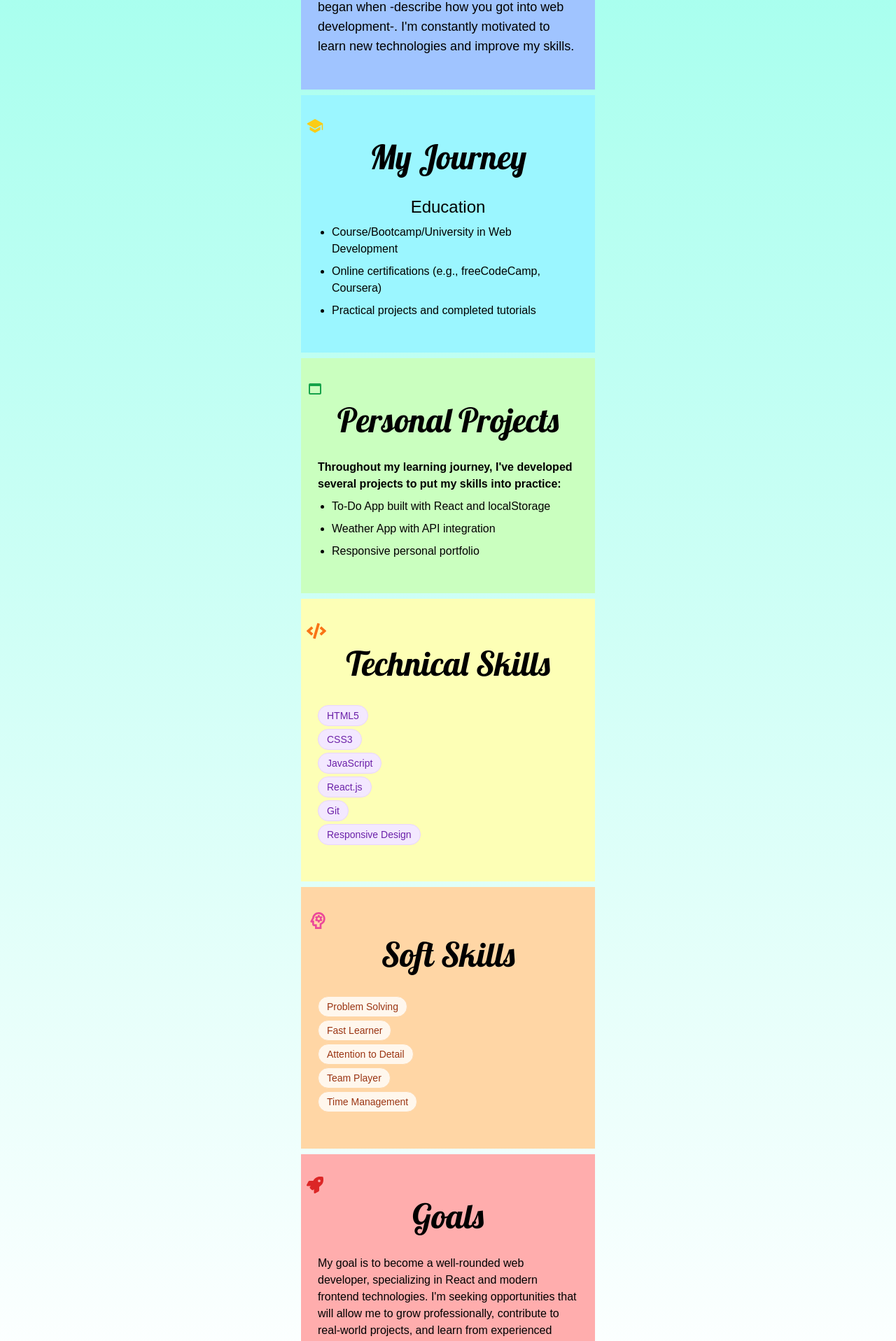
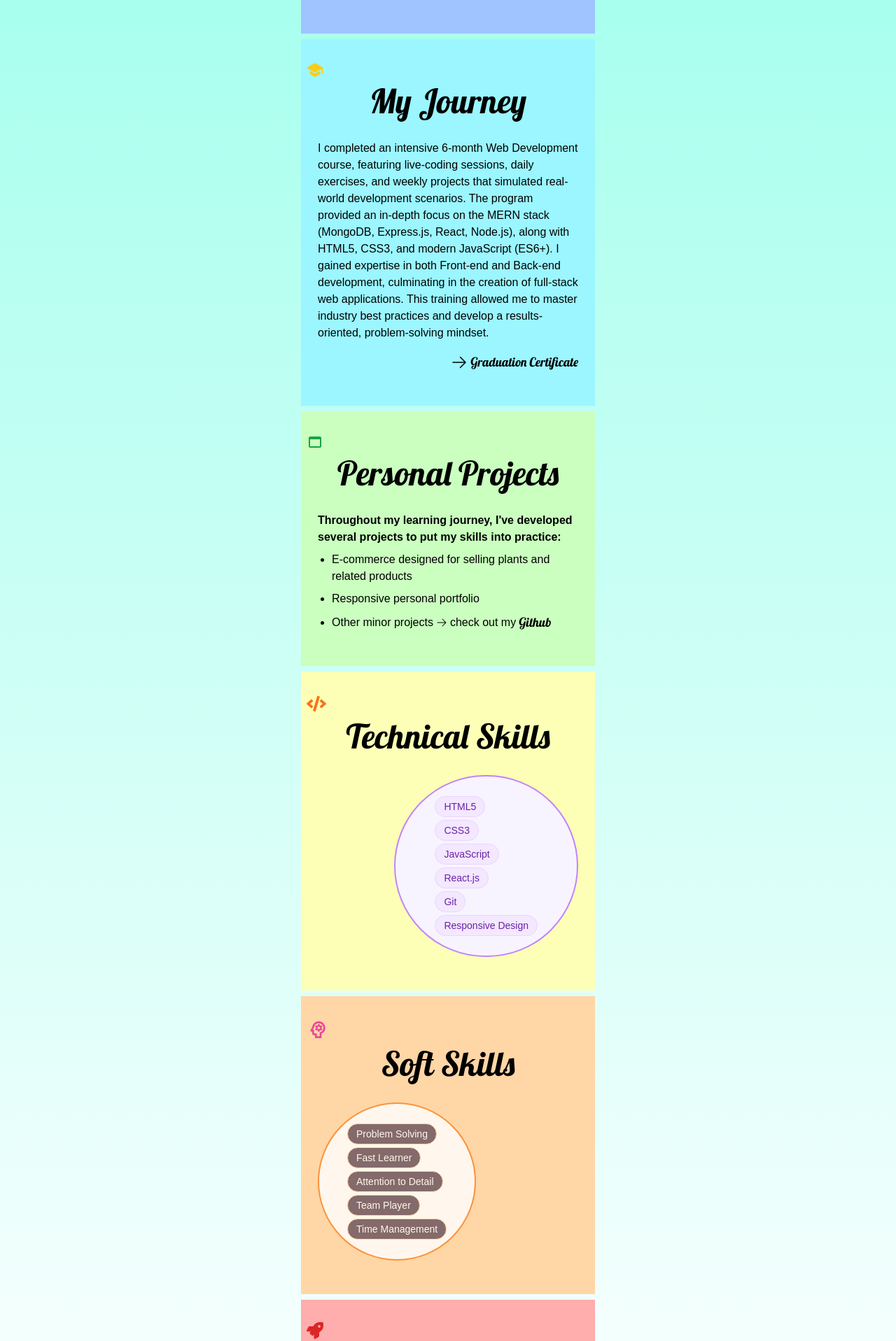
Before and after one commit to mihail093/Portfolio, a React (Vite) app in the folder portfolio/: page /about in a window 1280 px wide. Shown: the part 880-2797 px from the top of the page at 70% size. Built offline with nearby package versions, Linux system fonts and the light colour scheme; no server answers.

Commit message:
about page modifiche

```diff
--- /dev/null
+++ b/portfolio/src/pages/About.css
@@ -0,0 +1,23 @@
+.main-container {
+    width: 840px;
+    height: auto;
+    animation: visual 0.5s ease-out;
+}
+
+@keyframes visual {
+    0% {
+        width: 0px;
+        opacity: 0;
+        transform: scale(0.8);
+    }
+    50% {
+        width: 420px;
+        opacity: 0.7;
+        transform: scale(1.8);
+    }
+    100% {
+        width: 840px;
+        opacity: 1;
+        transform: scale(1);
+    }
+}
--- a/portfolio/src/pages/About.jsx
+++ b/portfolio/src/pages/About.jsx
@@ -1,88 +1,266 @@
-import React from 'react';
-import AboutCard from '../components/layout/AboutCard';
+import React, { useState, useEffect } from "react";
+import AboutCard from "../components/layout/AboutCard";
+import { ResponsiveCloudinaryImage } from "../components/ui";
+import { mediaService } from "../services/apiService";
+import { useTheme } from "../context/ThemeContext";
+import { ArrowRightIcon, XMarkIcon } from "@heroicons/react/24/solid";
+import "./About.css";
 
 export default function About() {
+  const GRADUATION_CERTIFICATE_IMG = "68c1d1a7d12adfc2ce979970";
+
+  // useState per salvare l'immagine Graduation Certificate
+  const [certificate, setCertificate] = useState([]);
+
+  // useState per gestire visualizzazione dell'immagine Graduation Certificate
+  const [isClicked, setIsClicked] = useState(false);
+
+  // useEffect per il caricamento dell'immagine Graduation Certificate
+  useEffect(() => {
+    const fetchImgData = async () => {
+      try {
+        const certificateImageData = await mediaService.getMediaById(
+          GRADUATION_CERTIFICATE_IMG
+        );
+        if (certificateImageData) {
+          setCertificate(certificateImageData.data);
+        }
+      } catch (error) {
+        console.error(
+          "Errore nel caricamento dell'immagine Graduation Certificate",
+          error
+        );
+      }
+    };
+
+    fetchImgData();
+  }, []);
+
+  const { isDark } = useTheme();
+
   return (
-    <div className='my-4'>
+    <>
+      {isClicked &&
+        <div
+          className={`
+            w-full h-full z-20 fixed top-0 left-0
+            ${isDark ? 'bg-black/60' : 'bg-black/50'}
+          `}
+        >
+        </div>
+      }
+      <div className="z-10">
         <AboutCard
-        type='profile'
-        title='About Me'
+          type="profile"
+          title="About Me"
           content={
-          <p className='text-lg'>
-          I'm a passionate Junior Web Developer with a deep interest in technology and web development.
-          My journey into programming began when -describe how you got into web development-.
-          I'm constantly motivated to learn new technologies and improve my skills.
+            <p className="text-md">
+              I'm a passionate Junior Web Developer with a deep interest in
+              technology and web development. I'm constantly motivated to learn
+              new technologies and improve my skills.
             </p>
           }
         />
         <AboutCard
-        type='education'
-        title='My Journey'
+          type="education"
+          title="My Journey"
           content={
             <div>
-            <h3 className='text-center text-2xl mb-2'>Education</h3>
-            <ul className='text-md list-disc pl-5 space-y-2'>
-              <li>Course/Bootcamp/University in Web Development</li>
-              <li>Online certifications (e.g., freeCodeCamp, Coursera)</li>
-              <li>Practical projects and completed tutorials</li>
+              <p className="text-md">
+                I completed an intensive 6-month Web Development course,
+                featuring live-coding sessions, daily exercises, and weekly
+                projects that simulated real-world development scenarios. The
+                program provided an in-depth focus on the MERN stack (MongoDB,
+                Express.js, React, Node.js), along with HTML5, CSS3, and modern
+                JavaScript (ES6+). I gained expertise in both Front-end and
+                Back-end development, culminating in the creation of full-stack
+                web applications. This training allowed me to master industry
+                best practices and develop a results-oriented, problem-solving
+                mindset.
+              </p>
+              <div className="flex flex-column justify-end mt-4">
+                <ArrowRightIcon className="w-8 px-1" />
+                <p
+                  className={`
+                    font-lobster text-lg select-none hover:underline cursor-pointer
+                    ${isDark ? "hover:text-[#fde047]" : "hover:text-[#515151]"}
+                  `}
+                  onClick={() => setIsClicked(true)}
+                >
+                  Graduation Certificate
+                </p>
+              </div>
+            </div>
+          }
+        />
+        <AboutCard
+          type="project"
+          title="Personal Projects"
+          content={
+            <div>
+              <p className="text-md font-bold mb-2">
+                Throughout my learning journey, I've developed several projects
+                to put my skills into practice:
+              </p>
+              <ul className="text-md list-disc pl-5 space-y-2">
+                <li>
+                  E-commerce designed for selling plants and related products
+                </li>
+                <li>Responsive personal portfolio</li>
+                <li>
+                  <span className="inline-flex items-center">
+                    Other minor projects <ArrowRightIcon className="w-6 px-1" />{" "}
+                    check out my
+                    <a
+                      href="https://github.com/mihail093"
+                      target="_blank"
+                      rel="noopener noreferrer"
+                      className={`
+                        font-lobster px-1 text-lg select-none
+                        ${
+                          isDark
+                            ? "hover:text-[#4ade80]"
+                            : "hover:text-[#16a34a]"
+                        }
+                      `}
+                    >
+                      Github
+                    </a>
+                  </span>
+                </li>
               </ul>
             </div>
           }
         />
         <AboutCard
-        type='project'
-        title='Personal Projects'
+          type="technicalSkills"
+          title="Technical Skills"
           content={
-          <div>
-            <p className='text-md font-bold mb-2'>
-              Throughout my learning journey, I've developed several projects to put my skills into practice:
-            </p>
-            <ul className='text-md list-disc pl-5 space-y-2'>
-              <li>To-Do App built with React and localStorage</li>
-              <li>Weather App with API integration</li>
-              <li>Responsive personal portfolio</li>
+            <div className="flex justify-end">
+              <ul
+                className="
+                    max-w-fit py-6 px-14 bg-[#f7f4ff] text-purple-800 font-medium text-sm
+                    rounded-full border-2 border-purple-400
+                  "
+              >
+                <li
+                  className="
+                      max-w-fit px-3 py-1 bg-purple-100 rounded-full border border-purple-200 my-1
+                    "
+                >
+                  HTML5
+                </li>
+                <li
+                  className="
+                      max-w-fit px-3 py-1 bg-purple-100 rounded-full border border-purple-200 my-1
+                    "
+                >
+                  CSS3
+                </li>
+                <li
+                  className="
+                      max-w-fit px-3 py-1 bg-purple-100 rounded-full border border-purple-200 my-1
+                    "
+                >
+                  JavaScript
+                </li>
+                <li
+                  className="
+                      max-w-fit px-3 py-1 bg-purple-100 rounded-full border border-purple-200 my-1
+                    "
+                >
+                  React.js
+                </li>
+                <li
+                  className="
+                      max-w-fit px-3 py-1 bg-purple-100 rounded-full border border-purple-200 my-1
+                    "
+                >
+                  Git
+                </li>
+                <li
+                  className="
+                      max-w-fit px-3 py-1 bg-purple-100 rounded-full border border-purple-200 my-1
+                    "
+                >
+                  Responsive Design
+                </li>
               </ul>
             </div>
           }
         />
         <AboutCard
-        type='technicalSkills'
-        title='Technical Skills'
+          type="softSkills"
+          title="Soft Skills"
           content={
-            <ul>
-              <li className='max-w-fit px-3 py-1 bg-purple-100 text-purple-800 rounded-full font-medium text-sm border border-purple-200 my-1'>HTML5</li>
-              <li className='max-w-fit px-3 py-1 bg-purple-100 text-purple-800 rounded-full font-medium text-sm border border-purple-200 my-1'>CSS3</li>
-              <li className='max-w-fit px-3 py-1 bg-purple-100 text-purple-800 rounded-full font-medium text-sm border border-purple-200 my-1'>JavaScript</li>
-              <li className='max-w-fit px-3 py-1 bg-purple-100 text-purple-800 rounded-full font-medium text-sm border border-purple-200 my-1'>React.js</li>
-              <li className='max-w-fit px-3 py-1 bg-purple-100 text-purple-800 rounded-full font-medium text-sm border border-purple-200 my-1'>Git</li>
-              <li className='max-w-fit px-3 py-1 bg-purple-100 text-purple-800 rounded-full font-medium text-sm border border-purple-200 my-1'>Responsive Design</li>
+            <ul
+              className="
+                max-w-fit py-6 px-10 bg-orange-50 text-orange-50 font-medium text-sm
+                rounded-full border-2 border-orange-400
+              "
+            >
+              <li
+                className="
+                  max-w-fit px-3 py-1 bg-[#846a6a] rounded-full border border-orange-200 my-1
+                "
+              >
+                Problem Solving
+              </li>
+              <li
+                className="
+                  max-w-fit px-3 py-1 bg-[#846a6a] rounded-full border border-orange-200 my-1
+                "
+              >
+                Fast Learner
+              </li>
+              <li
+                className="
+                  max-w-fit px-3 py-1 bg-[#846a6a] rounded-full border border-orange-200 my-1
+                "
+              >
+                Attention to Detail
+              </li>
+              <li
+                className="
+                  max-w-fit px-3 py-1 bg-[#846a6a] rounded-full border border-orange-200 my-1
+                "
+              >
+                Team Player
+              </li>
+              <li
+                className="
+                  max-w-fit px-3 py-1 bg-[#846a6a] rounded-full border border-orange-200 my-1
+                "
+              >
+                Time Management
+              </li>
             </ul>
           }
         />
         <AboutCard
-        type='softSkills'
-        title='Soft Skills'
+          type="goals"
+          title="Goals"
           content={
-          <ul>
-            <li className='max-w-fit px-3 py-1 bg-orange-50 text-orange-800 rounded-full font-medium text-sm border border-orange-200 my-1'>Problem Solving</li>
-            <li className='max-w-fit px-3 py-1 bg-orange-50 text-orange-800 rounded-full font-medium text-sm border border-orange-200 my-1'>Fast Learner</li>
-            <li className='max-w-fit px-3 py-1 bg-orange-50 text-orange-800 rounded-full font-medium text-sm border border-orange-200 my-1'>Attention to Detail</li>
-            <li className='max-w-fit px-3 py-1 bg-orange-50 text-orange-800 rounded-full font-medium text-sm border border-orange-200 my-1'>Team Player</li>
-            <li className='max-w-fit px-3 py-1 bg-orange-50 text-orange-800 rounded-full font-medium text-sm border border-orange-200 my-1'>Time Management</li>
-          </ul>
-        }
-      />
-      <AboutCard
-        type='goals'
-        title='Goals'
-        content={
-          <p>
-            My goal is to become a well-rounded web developer, specializing in React and modern frontend technologies.
-            I'm seeking opportunities that will allow me to grow professionally, contribute to real-world projects,
-            and learn from experienced developers.
+            <p className="text-md">
+              My goal is to become a well-rounded web developer, specializing in
+              React and modern frontend technologies. I'm seeking opportunities
+              that will allow me to grow professionally, contribute to
+              real-world projects, and learn from experienced developers.
             </p>
           }
         />
       </div>
-  )
+      {isClicked &&
+        <div className="main-container sticky bottom-[10%] left-[22%] z-50 bg-white border-2 border-[#23103e]">
+          <div className="w-full flex justify-end">
+            <XMarkIcon
+              className="w-6 m-2 text-black cursor-pointer hover:text-gray-600"
+              onClick={() => setIsClicked(false)}
+            />
+          </div>
+          <ResponsiveCloudinaryImage imageUrl={certificate.mediaUrl} alt="immagine certificato" />
+        </div>
       }
+    </>
+  );
+}
```
Also changed, not shown: portfolio/src/components/layout/Header.jsx (+3 -5 lines), portfolio/src/components/layout/Layout.jsx (+32 -2 lines). Lines whose indentation alone changed are shown as unchanged.
